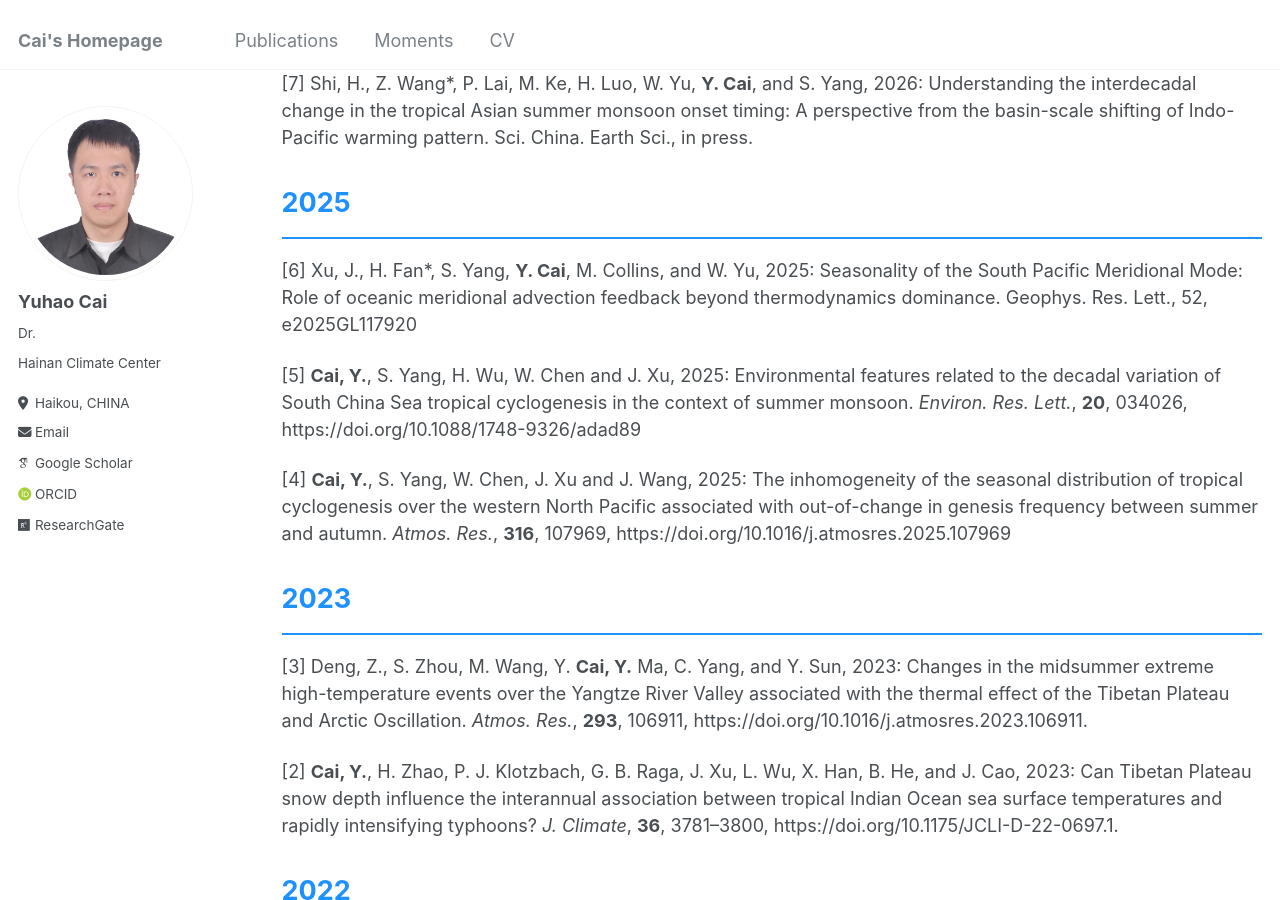
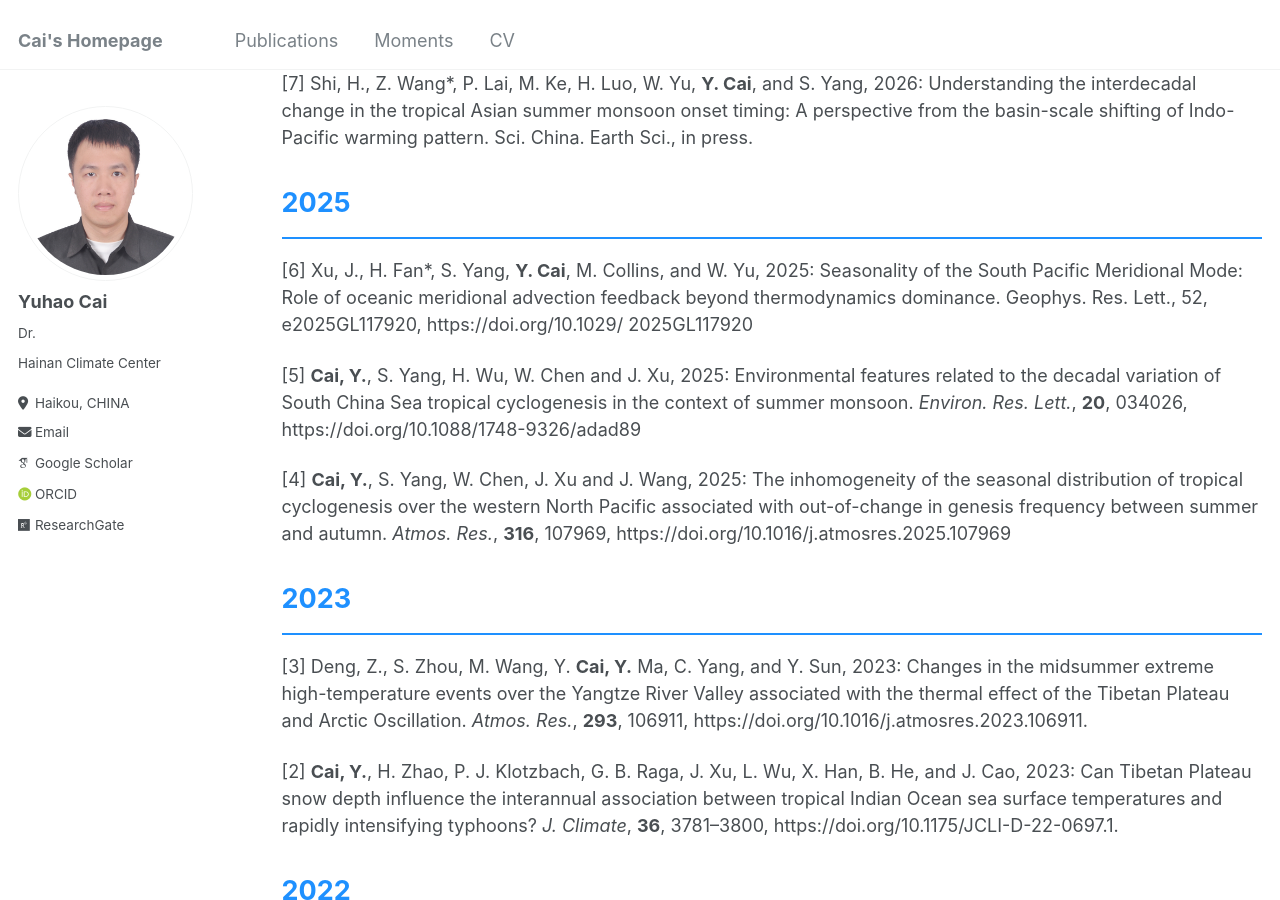
Before and after one commit to caiyh63/caiyh63.github.io, a Jekyll site: the page built from _publications/2009-10-01-paper-title-number-1.md, in a window 1280 px wide and 900 px high, scrolled down 466 px. Built offline with Jekyll 4.4.1, drawn with Linux system fonts in a browser that asks for light colours; some web fonts are replaced.

Commit message:
Update 2009-10-01-paper-title-number-1.md

```diff
--- a/_publications/2009-10-01-paper-title-number-1.md
+++ b/_publications/2009-10-01-paper-title-number-1.md
@@ -23,7 +23,8 @@ author_profile: true
 
 ### <span style="color:#1E90FF; font-size:1.5em">2025</span>
 <hr style="border: none; background-color: #1E90FF; height: 2px;"/>
-[6] Xu, J., H. Fan*, S. Yang, **Y. Cai**, M. Collins, and W. Yu, 2025: Seasonality of the South Pacific Meridional Mode: Role of oceanic meridional advection feedback beyond thermodynamics dominance. Geophys. Res. Lett., 52, e2025GL117920
+[6] Xu, J., H. Fan*, S. Yang, **Y. Cai**, M. Collins, and W. Yu, 2025: Seasonality of the South Pacific Meridional Mode: Role of oceanic meridional advection feedback beyond thermodynamics dominance. Geophys. Res. Lett., 52, e2025GL117920, https://doi.org/10.1029/
+2025GL117920
 
 [5] **Cai, Y.**, S. Yang, H. Wu, W. Chen and J. Xu, 2025: Environmental features related to the decadal variation of South China Sea tropical cyclogenesis in the context of summer monsoon. _Environ. Res. Lett._, **20**, 034026, https://doi.org/10.1088/1748-9326/adad89
 
```
